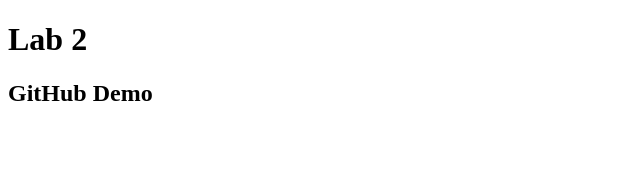
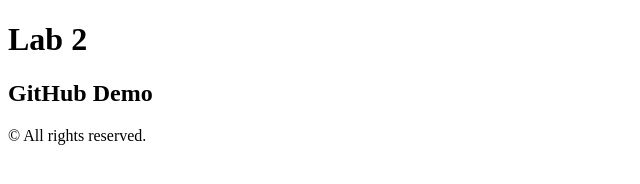
Before and after one commit to ikhan5/lab2, a plain HTML site: page index.html in a window 1280 px wide. Shown: the whole page, without its empty margins (0-640 px from the left). Drawn offline with Linux system fonts and the light colour scheme.

Commit message:
Add footer

```diff
--- a/index.html
+++ b/index.html
@@ -10,5 +10,6 @@
     <body>
         <h1>Lab 2</h1>
         <h2>GitHub Demo</h2>
+        <footer>&copy; All rights reserved.</footer>
     </body>
 </html>
```
